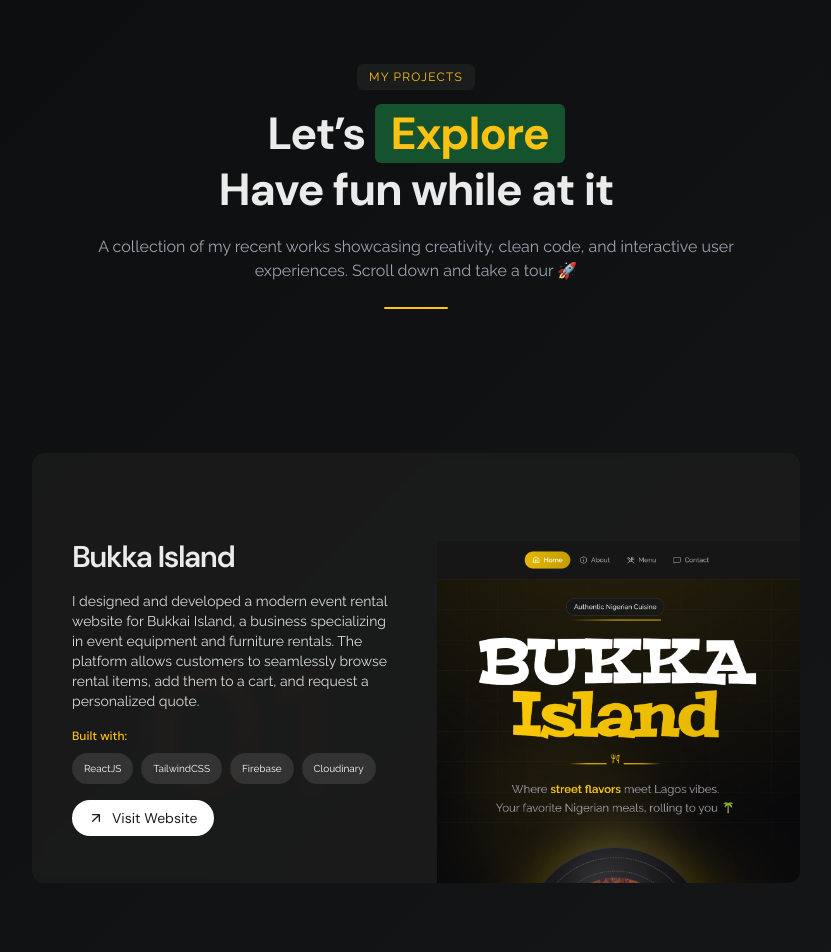
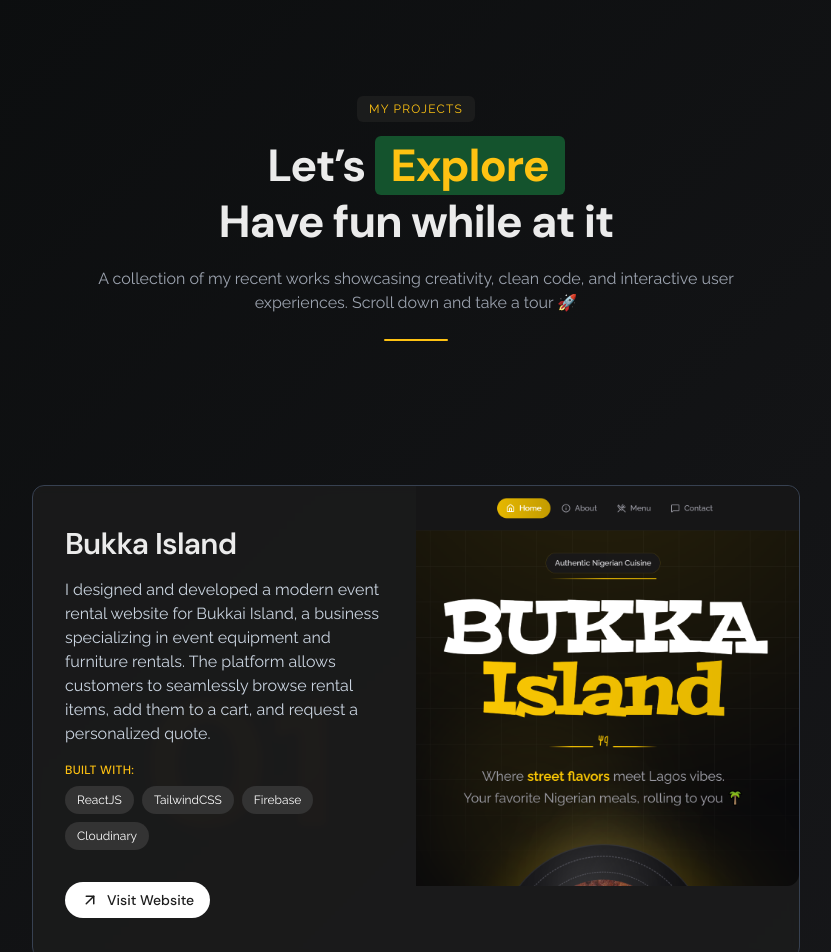
Before and after one commit to Forsyth01/Portfolio-website, a React (Vite) app: page /projects in a window 1280 px wide. Shown: the top 952 px of the page, without its empty margins (224-1055 px from the left). Built offline with nearby package versions, Linux system fonts and the light colour scheme; a web font is replaced by a local one.

Commit message:
new commit

```diff
--- a/src/components/MyProjectsHome.jsx
+++ b/src/components/MyProjectsHome.jsx
@@ -5,7 +5,7 @@
 function Card() {
 
   return (
-    <div className="sm:w-[70%] xl:w-[60%] m-auto py-10">
+    <div className="sm:w-[70%] xl:w-[60%] lg:m-auto py-10">
       <ProjectHead/>
       <ProjectPreview />
     </div>
--- a/src/components/ProjectCard.jsx
+++ b/src/components/ProjectCard.jsx
@@ -8,19 +8,21 @@
       {projectsData.map((item) => (
         <div
           key={item.id}
-          className="xl:flex items-center border xl:border-non border-gray-700 bg-[#1e1e1eb8] rounded-xl pt-10"
+          className="flex flex-col xl:flex-row items-center border xl:border-none border-gray-700 bg-[#1e1e1eb8] rounded-xl overflow-hidden backdrop-blur-sm"
         >
-          <div className="w-full space-y-4 sm:px-10 px-2">
+          {/* Left Section (Text) */}
+          <div className="w-full space-y-4 sm:px-10 px-4 py-6 text-center xl:text-left">
             <h1 className="xl:text-3xl sm:text-2xl text-xl font-semibold leading-tight tracking-tighter">
               {item.name}
             </h1>
-            <p className="text-sm">{item.text}</p>
+
+            <p className="text-sm text-gray-300">{item.text}</p>
 
             <div>
               <h1 className="text-[#fec212] text-[12px] font-medium pb-2">
                 Built with:
               </h1>
-              <div className="flex gap-2 flex-wrap">
+              <div className="flex gap-2 flex-wrap justify-center xl:justify-start">
                 {item.skills.map((skill, index) => (
                   <p
                     key={index}
@@ -36,18 +38,21 @@
               href={item.link}
               target="_blank"
               rel="noopener noreferrer"
-              className="flex gap-2 w-fit hover:scale-[106%] transition-all items-center px-4 py-2 text-[#1d1d1d] bg-white rounded-md sm:rounded-full"
+              className="flex gap-2 w-fit mx-auto xl:mx-0 hover:scale-105 transition-all items-center px-4 py-2 text-[#1d1d1d] bg-white rounded-md sm:rounded-full"
             >
               <FiArrowUpRight />
               <span className="text-sm">Visit Website</span>
             </a>
           </div>
 
-          <div className="flex flex-col justify-end w-full">
+          {/* Right Section (Image) */}
+          <div className="w-full">
             <motion.img
               src={item.image}
               alt={item.name}
-              className="xl:h-[350px] pt-10 xl:pt-2 xl:mt-10 object-cover rounded-tl-xl rounded-bl-xl sm:rounded-bl-none rounded-br-xl xl:w-full m-auto"
+              className="w-full h-[220px] sm:h-[300px] xl:h-[350px] object-cover rounded-b-xl xl:rounded-none xl:rounded-r-xl"
+              whileHover={{ scale: 1.02 }}
+              transition={{ duration: 0.4, ease: "easeOut" }}
             />
           </div>
         </div>
--- a/src/pages/Home.jsx
+++ b/src/pages/Home.jsx
@@ -18,7 +18,7 @@
       {/* <SectionDivider /> */}
       <SkillsSwiper />
       {/* <SectionDivider /> */}
-      {/* <HoverAnimation /> */}
+      <HoverAnimation />
       {/* <SectionDivider /> */}
       {/* <Skills /> */}
       {/* <SectionDivider /> */}
--- a/src/pages/Project.jsx
+++ b/src/pages/Project.jsx
@@ -8,7 +8,7 @@
   const ref = useRef(null);
   const { scrollYProgress } = useScroll({
     target: ref,
-    offset: ["start 0.6", "end 0.4"]
+    offset: ["start 0.6", "end 0.4"],
   });
 
   const numberOpacity = useTransform(scrollYProgress, [0, 0.2, 0.8, 1], [0.2, 1, 1, 0.2]);
@@ -21,71 +21,80 @@
   };
 
   return (
-    <div ref={ref} className="relative min-h-[400px] lg:min-h-[500px] md:w-[60%] 2xl:w-[50%] w-[95%] mx-auto">
-      {/* Sticky Project Number */}
-      <div className="absolute top-0 left-0 w-full h-full overflow-hidden pointer-events-none">
+    <div
+      ref={ref}
+      className="relative w-[95%] md:w-[80%] xl:w-[60%] 2xl:w-[50%] mx-auto mb-20 md:mb-28"
+    >
+      {/* Sticky Project Number (hidden on very small screens for clarity) */}
+      <div className="absolute top-0 left-0 w-full h-full overflow-hidden pointer-events-none hidden sm:block">
         <motion.div
           style={{ opacity: numberOpacity, scale: numberScale, y: numberY }}
-          className="sticky top-32 xl:top-40 left-0 w-full flex justify-center xl:justify-start xl:pl-20"
+          className="sticky top-28 md:top-32 xl:top-40 w-full flex justify-center xl:justify-start xl:pl-20"
         >
-          <span className="text-[120px] sm:text-[160px] xl:text-[200px] font-black text-transparent bg-clip-text bg-gradient-to-br from-[#fec212]/30 to-[#ff6b35]/30 leading-none select-none">
-            {String(index + 1).padStart(2, '0')}
+          <span className="text-[80px] sm:text-[120px] md:text-[160px] xl:text-[200px] font-black text-transparent bg-clip-text bg-gradient-to-br from-[#fec212]/30 to-[#ff6b35]/30 leading-none select-none">
+            {String(index + 1).padStart(2, "0")}
           </span>
         </motion.div>
       </div>
 
       {/* Project Card */}
       <motion.div
-        className="relative lg:flex items-center border xl:border-none border-gray-700 bg-[#1e1e1eb8] rounded-xl pt-10 backdrop-blur-sm"
         variants={fadeUp}
         initial="hidden"
         whileInView="show"
         viewport={{ once: true, amount: 0.2 }}
+        className="relative flex flex-col lg:flex-row items-center lg:items-stretch border border-gray-700 bg-[#1e1e1eb8] rounded-xl backdrop-blur-sm overflow-hidden"
       >
         {/* Left Content */}
-        <div className="w-full space-y-4 sm:px-10 px-2 relative z-10">
-          <h1 className="xl:text-3xl text-2xl font-semibold leading-tight tracking-tighter">
+        <div className="w-full lg:w-1/2 space-y-4 px-4 sm:px-8 py-8 lg:py-10 relative z-10">
+          <h1 className="text-2xl sm:text-3xl font-semibold leading-tight tracking-tight text-center lg:text-left">
             {item.name}
           </h1>
-          <p className="text-sm">{item.text}</p>
+          <p className="text-sm sm:text-base text-slate-300 text-center lg:text-left">
+            {item.text}
+          </p>
+
           <div>
-            <h1 className="text-[#fec212] text-[12px] font-medium pb-2">
+            <h2 className="text-[#fec212] text-xs font-medium pb-2 text-center lg:text-left uppercase tracking-wide">
               Built with:
-            </h1>
-            <div className="flex gap-2 flex-wrap">
+            </h2>
+            <div className="flex flex-wrap justify-center lg:justify-start gap-2">
               {item.skills.map((skill, idx) => (
                 <p
                   key={idx}
-                  className="py-2 text-[10px] bg-[#333333] text-white rounded-md sm:rounded-full px-3"
+                  className="py-1.5 px-3 text-[11px] sm:text-xs bg-[#333333] text-white rounded-md sm:rounded-full"
                 >
                   {skill}
                 </p>
               ))}
             </div>
           </div>
+
+          <div className="flex justify-center lg:justify-start pt-4">
             <a
               href={item.link}
               target="_blank"
               rel="noopener noreferrer"
-            className="flex gap-2 w-fit hover:scale-[106%] transition-all items-center px-4 py-2 text-[#1d1d1d] bg-white rounded-md sm:rounded-full"
+              className="flex gap-2 items-center px-4 py-2 text-[#1d1d1d] bg-white rounded-md sm:rounded-full text-sm font-medium hover:scale-[1.05] transition-all"
             >
-            <FiArrowUpRight />
-            <span className="text-sm">Visit Website</span>
+              <FiArrowUpRight className="text-lg" />
+              Visit Website
             </a>
+          </div>
         </div>
 
         {/* Right Image */}
         <motion.div
-          initial={{ opacity: 0, x: 80 }}
+          initial={{ opacity: 0, x: 60 }}
           whileInView={{ opacity: 1, x: 0 }}
           transition={{ duration: 0.8, ease: "easeOut" }}
           viewport={{ once: true, amount: 0.3 }}
-          className="flex flex-col justify-end w-full relative z-10"
+          className="w-full lg:w-1/2"
         >
           <img
             src={item.image}
             alt={item.name}
-            className="lg:h-[350px] pt-10 lg:pt-2 xl:mt-10 object-cover rounded-tl-xl rounded-bl-xl sm:rounded-bl-none rounded-br-xl xl:w-full m-auto"
+            className="w-full h-[220px] sm:h-[300px] lg:h-[350px] xl:h-[400px] object-cover rounded-b-xl lg:rounded-none lg:rounded-r-xl"
           />
         </motion.div>
       </motion.div>
@@ -95,11 +104,8 @@
 
 const ProjectPage = () => {
   return (
-    <div className="space-y-20 xl:space-y-32 py-16">
-      {/* Render header once */}
+    <div className="py-12 sm:py-16 md:py-20 xl:py-24 space-y-16 sm:space-y-20 xl:space-y-32">
       <ProjectHead />
-
-      {/* Render all projects */}
       {projectsData.map((item, index) => (
         <ProjectItem key={item.id} item={item} index={index} />
       ))}
```
Lines whose indentation alone changed are shown as unchanged.
